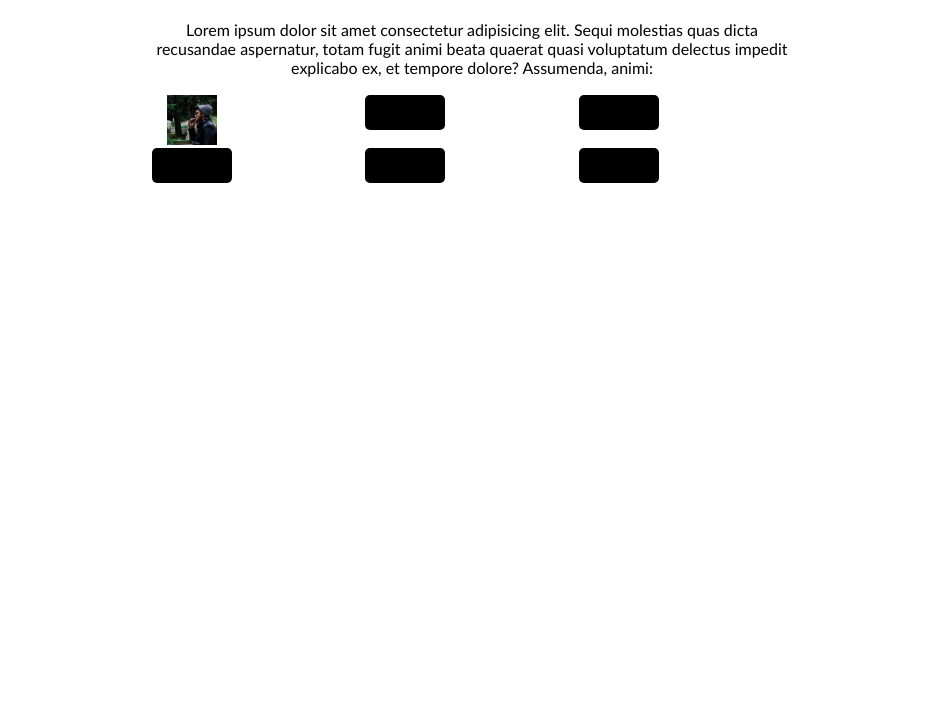
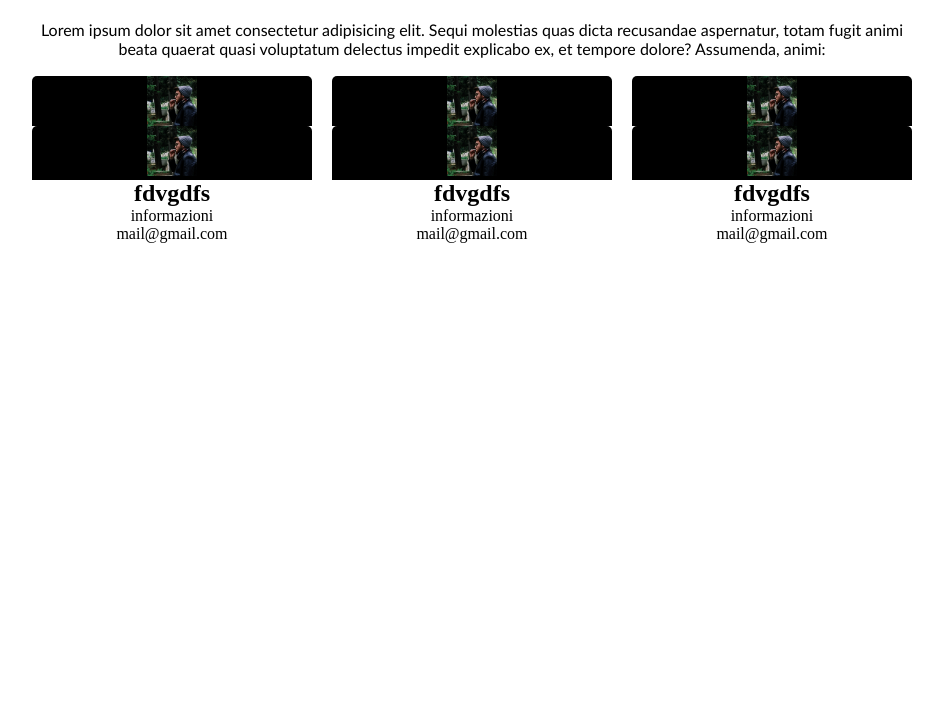
Before and after one commit to DennisEmp/html-css-float-cards, a plain HTML site: page index.html in a window 1280 px wide. Shown: the part 90-800 px from the top of the page, without its empty margins (168-1111 px from the left). Drawn offline with Linux system fonts and the light colour scheme.

Commit message:
struttura pagina

```diff
--- a/index.html
+++ b/index.html
@@ -6,6 +6,9 @@
     <meta name="viewport" content="width=device-width, initial-scale=1.0">
     <link rel="stylesheet" href="style.css">
     <link rel="stylesheet" href="struttura.css">
+    <link rel="preconnect" href="https://fonts.googleapis.com">
+    <link rel="preconnect" href="https://fonts.gstatic.com" crossorigin>
+    <link href="https://fonts.googleapis.com/css2?family=Fredoka+One&display=swap" rel="stylesheet">
     <title>Meet Your Team</title>
 </head>
 
@@ -33,48 +36,70 @@
         <div class="row">
             <div class="col">
                 <div class="card">
-                    <div>
-                        <img src="img/male1.png" alt="marcobianchi" width="50px" height="50px" >
+                    <img src="img/male1.png" alt="marcobianchi" width="50px" height="50px" >
+                    <div class="card-content">
+                        <h2>fdvgdfs</h2>
+                        <p>informazioni</p>
+                        <a>mail@gmail.com</a>
                     </div>
                 </div>
-                <br>
-                <div class="card"> </div>
+            </div>
+            <div class="col">
+                <div class="card">
+                    <img src="img/male1.png" alt="marcobianchi" width="50px" height="50px" >
+                    <div class="card-content">
+                        <h2>fdvgdfs</h2>
+                        <p>informazioni</p>
+                        <a>mail@gmail.com</a>
+                    </div>
+                </div>
+            </div>
+            <div class="col">
+                <div class="card">
+                    <img src="img/male1.png" alt="marcobianchi" width="50px" height="50px" >
+                    <div class="card-content">
+                        <h2>fdvgdfs</h2>
+                        <p>informazioni</p>
+                        <a>mail@gmail.com</a>
+                    </div>
+                </div>
             </div>
         </div>
         <div class="row">
             <div class="col">
-                <div class="card"> </div>
-                <br>
-                <div class="card"> </div>
+                <div class="card">
+                    <img src="img/male1.png" alt="marcobianchi" width="50px" height="50px" >
+                    <div class="card-content">
+                        <h2>fdvgdfs</h2>
+                        <p>informazioni</p>
+                        <a>mail@gmail.com</a>
+                    </div>
+                </div>
+            </div>
+            <div class="col">
+                <div class="card">
+                    <img src="img/male1.png" alt="marcobianchi" width="50px" height="50px" >
+                    <div class="card-content">
+                        <h2>fdvgdfs</h2>
+                        <p>informazioni</p>
+                        <a>mail@gmail.com</a>
+                    </div>
+                </div>
+            </div>
+            <div class="col">
+                <div class="card">
+                    <img src="img/male1.png" alt="marcobianchi" width="50px" height="50px" >
+                    <div class="card-content">
+                        <h2>fdvgdfs</h2>
+                        <p>informazioni</p>
+                        <a>mail@gmail.com</a>
+                    </div>
+                </div>
             </div>
         </div>
-        <div class="row">
-            <div class="col">
-                <div class="card"> </div>
-                <br>
-                <div class="card"> </div>
-            </div>
-        </div>
-
     </div>
-
-
-    <!-- /MAIN -->
-
-
-
-
-
-
-
-
-
     <!-- FOOTER -->
     <!-- /FOOTER -->
 
-
-
 </body>
-
-
 </html>
--- a/style.css
+++ b/style.css
@@ -2,14 +2,16 @@
 
 *{
     margin: 0;
+    box-sizing: border-box;
 }
 
 /* BODY */
 
 .container{
-    width: 50%;
+    max-width: 900px;
     margin: 0 auto;
     text-align: center;
+    width: 80%;
 }
 
 body{
@@ -19,7 +21,7 @@ body{
 /* header */
 
 .int{
-    font-family: 'Trebuchet MS', 'Lucida Sans Unicode', 'Lucida Grande', 'Lucida Sans', Arial, sans-serif;
+    font-family: 'Fredoka One', cursive;
     text-align: center;
     margin-top: 35px;
     color: rgb(255, 0, 123);
@@ -36,16 +38,21 @@ body{
     width: calc(100% / 3);
     height: 50px;
     float: left;
+    padding: 0 10px;
     }
 
 .card{
-    background-color: black;
-    width: 80px;
-    height: 35px;
+    background-color: rgb(27, 27, 27);
     border-radius: 5px;
+    margin-bottom: 50px;
 }
 
 .png{
     width: 50px;
     height: 50px;
 }
+
+.card img {
+    border-left: 0;
+
+}
```
Also changed, not shown: Fredoka_One/FredokaOne-Regular.ttf (added), Fredoka_One/OFL.txt (added), 1 other file.
